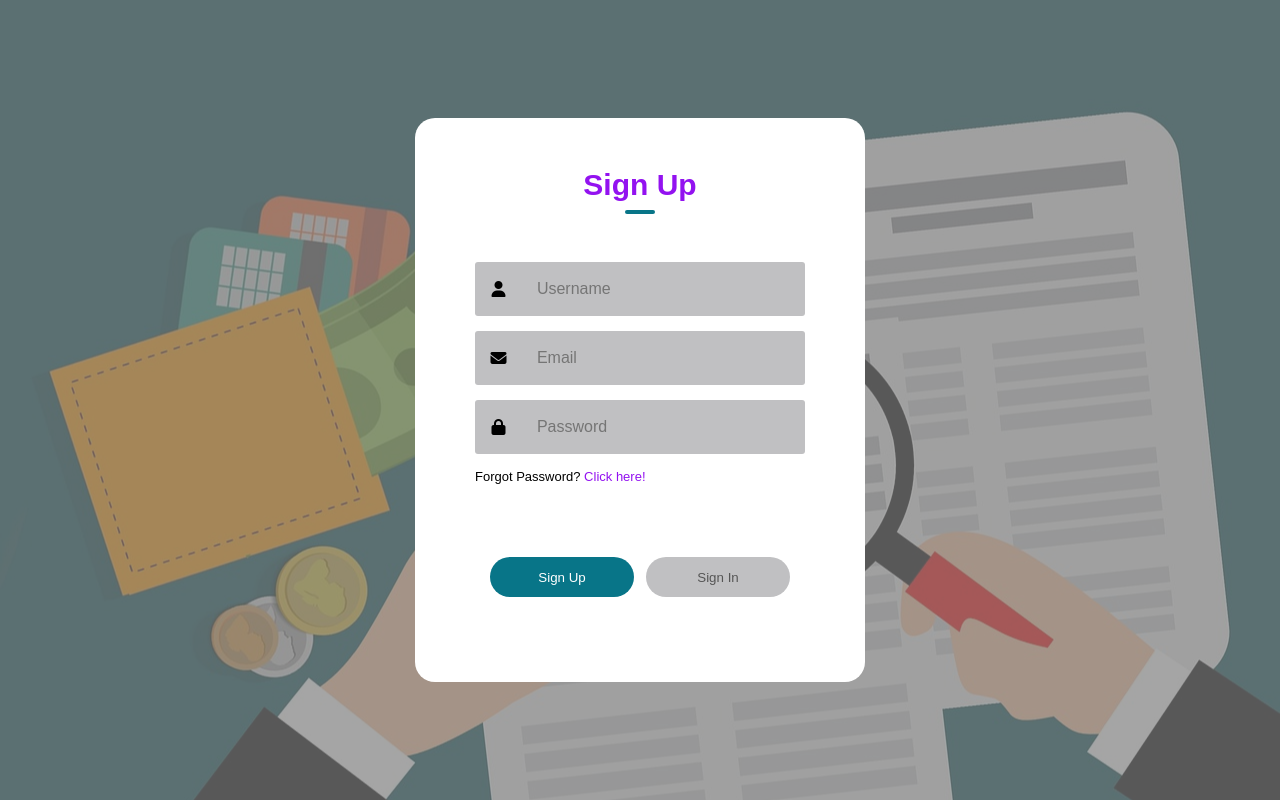
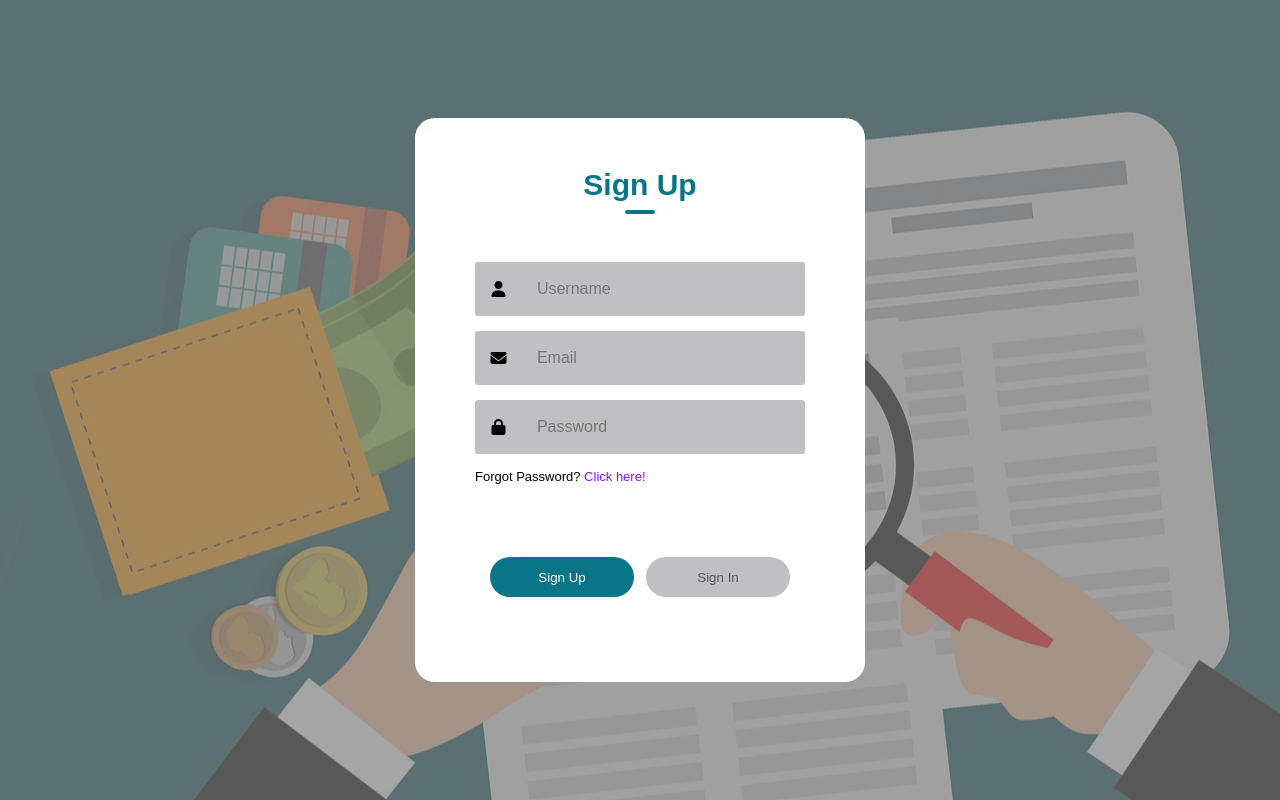
Before and after one commit to raheelhparekh/expense_tracker-SPESA-, a PHP site: page /sign_in.html in a window 1280 px wide. Run offline with PHP 8.4, Linux system fonts and the light colour scheme; some libraries are stand-ins or nearby versions.

Commit message:
Changed Colour

```diff
--- a/frontend/assets/css/style_sign_in.css
+++ b/frontend/assets/css/style_sign_in.css
@@ -41,7 +41,7 @@
 .form-box h1{
     font-size: 30px;
     margin-bottom: 60px;
-    color: #9312f0;
+    color: rgb(8, 117, 136);
     position: relative;
 }
 
```
